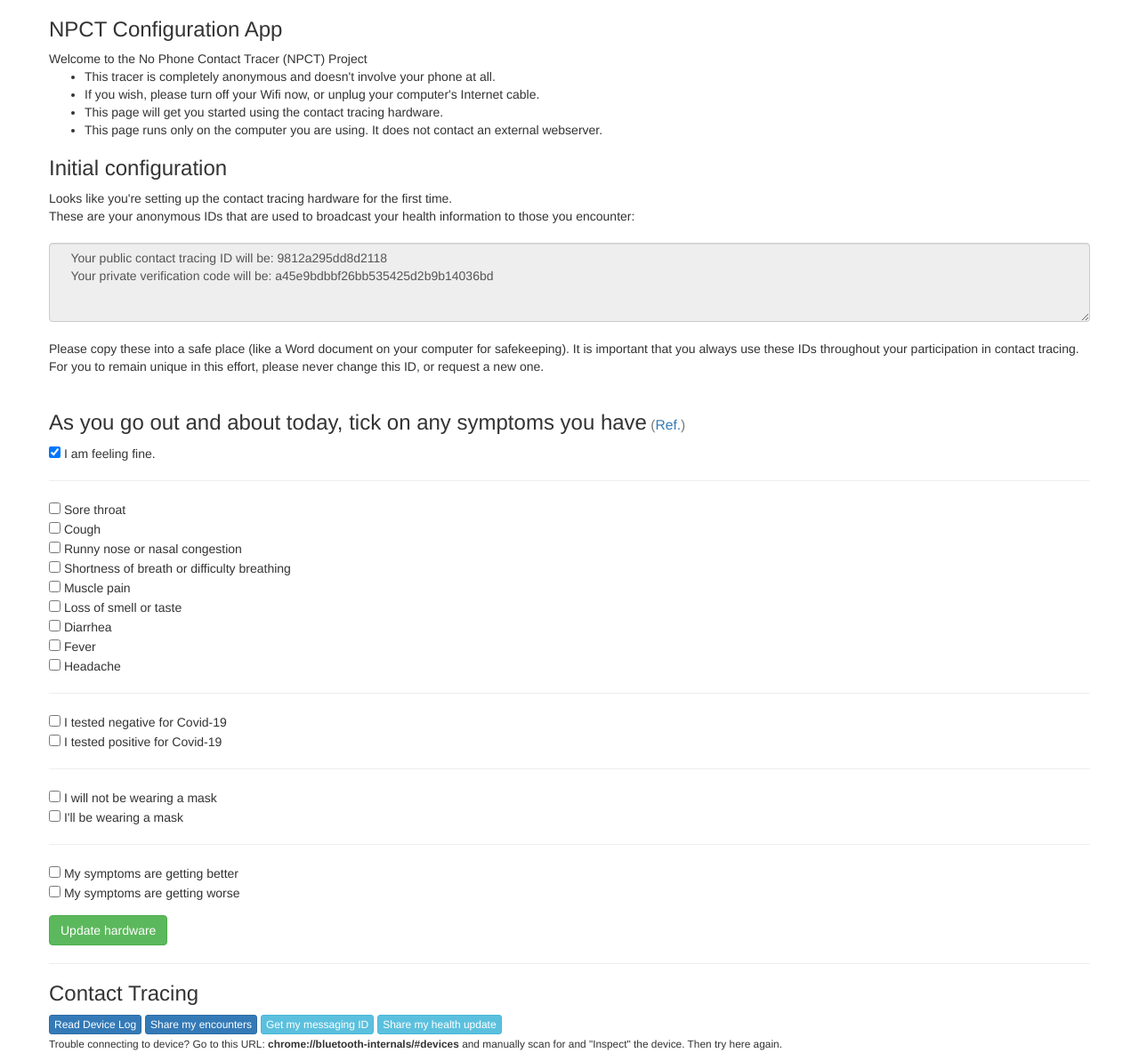
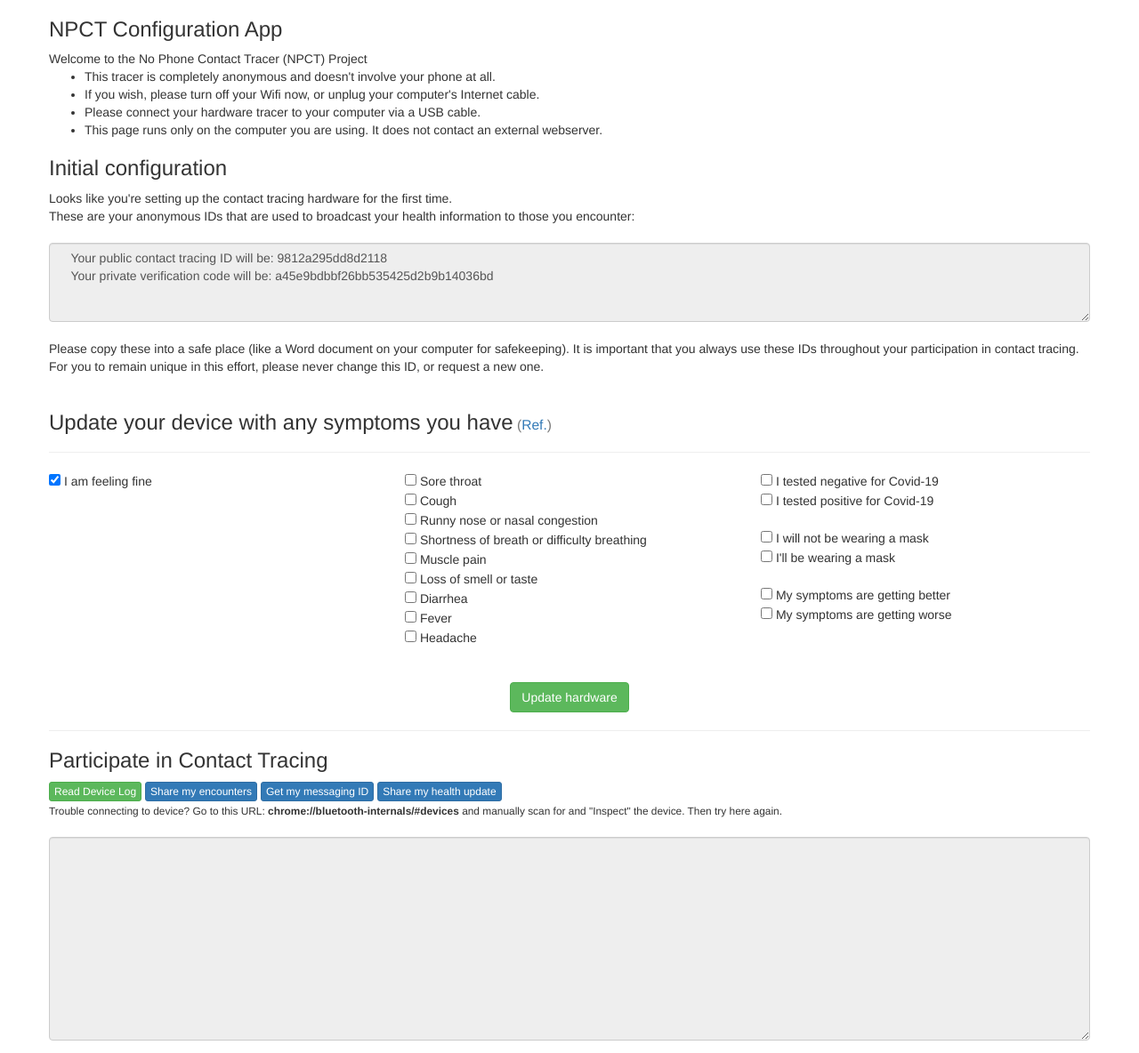
Before and after one commit to tbensky/npct, a plain HTML site: page configapp/config.html in a window 1280 px wide. Shown: the top 1184 px of the page at 89% size. Drawn offline with Linux system fonts and the light colour scheme.

Commit message:
tweaks to config.html

```diff
--- a/configapp/config.html
+++ b/configapp/config.html
@@ -1,15 +1,16 @@
 <!doctype html>
 
-<script type="text/javascript" src="md5.js"></script>
-<link rel="stylesheet" href="bootstrap-3.4.1.min.css">
-<script type="text/javascript" src="jquery-3.5.1.js"></script>
-<script src="bootstrap-3.4.1.min.js"></script>
 
 <html lang="en">
 <head>
   <meta charset="utf-8">
 
   <title>No Phone Contact Tracer (NPCT)</title>
+
+  <script type="text/javascript" src="md5.js"></script>
+  <link rel="stylesheet" href="bootstrap-3.4.1.min.css">
+  <script type="text/javascript" src="jquery-3.5.1.js"></script>
+  <script src="bootstrap-3.4.1.min.js"></script>
 
   <style>
     textarea
@@ -19,10 +20,10 @@
       overflow-x: scroll;
     }
   </style>
-
 </head>
 
 <body>
+
 
 <div class="container">
   <div class="row">
@@ -35,43 +36,39 @@
       <ul>
         <li> This tracer is completely anonymous and doesn't involve your phone at all.
         <li> If you wish, please turn off your Wifi now, or unplug your computer's Internet cable.
-        <li> This page will get you started using the contact tracing hardware.
+        <li> Please connect your hardware tracer to your computer via a USB cable.
         <li> This page runs only on the computer you are using. It does not contact an external webserver.
       </ul>
 
        <div id="content"></div>
 
-       <h3>As you go out and about today, tick on any symptoms you have<small> (<a href="https://www.who.int/publications/i/item/contact-tracing-in-the-context-of-covid-19">Ref.</a>)</small></h3>
+       <h3>Update your device with any symptoms you have<small> (<a href="https://www.who.int/publications/i/item/contact-tracing-in-the-context-of-covid-19">Ref.</a>)</small></h3>
 
       <div class="form-group">
+          <hr/>
+          <div class="row">
+            <div class="col-xs-4">
+              <input  class="form-check-input" type="checkbox" value="1" checked> I am feeling fine
+            </div>
 
-
-          <input  class="form-check-input" type="checkbox" value="1" checked> I am feeling fine.
-          <hr/>
-
+            <div class="col-xs-4">
               <input  class="form-check-input" type="checkbox" value="2"> Sore throat
               <br/>
-
 
               <input  class="form-check-input" type="checkbox" value="4"> Cough
               <br/>
 
-
               <input  class="form-check-input" type="checkbox" value="8"> Runny nose or nasal congestion
               <br/>
-
 
               <input  class="form-check-input" type="checkbox" value="16"> Shortness of breath or difficulty breathing
               <br/>
 
-
               <input  class="form-check-input" type="checkbox" value="32"> Muscle pain
               <br/>
 
-
               <input  class="form-check-input" type="checkbox" value="64"> Loss of smell or taste
               <br/>
-
 
               <input  class="form-check-input" type="checkbox" value="128"> Diarrhea
               <br/>
@@ -80,41 +77,43 @@
               <br/>
 
               <input  class="form-check-input" type="checkbox" value="512"> Headache
-          <hr/>
+            </div>
 
+           <div class="col-xs-4">
             <input  class="form-check-input" type="checkbox" value="1024"> I tested negative for Covid-19
             <br/>
 
-
             <input  class="form-check-input" type="checkbox" value="2048"> I tested positive for Covid-19
-          <hr/>
+            <br/>
+            <br/>
 
             <input  class="form-check-input" type="checkbox" value="4096"> I will not be wearing a mask
             <br/>
 
             <input  class="form-check-input" type="checkbox" value="8192"> I'll be wearing a mask
-          <hr/>
+            <br/>
+            <br/>
 
             <input  class="form-check-input" type="checkbox" value="16384"> My symptoms are getting better
             <br/>
 
             <input  class="form-check-input" type="checkbox" value="32768"> My symptoms are getting worse
+          </div>
 
-
-
+          <div class="col-xs-12" align="center">
+            <br/><br/>
+             <button class="btn btn-success" onclick="bt_update()">Update hardware</button>
+        </div>
+      </div>
     </div>
 
 
-
-
-      <p/>
-      <button class="btn btn-success" onclick="bt_update()">Update hardware</button>
       <hr/>
-      <h3>Contact Tracing</h3>
-      <button onclick="bt_read()" class="btn btn-primary btn-xs">Read Device Log</button>
+      <h3>Participate in Contact Tracing</h3>
+      <button onclick="bt_read()" class="btn btn-success btn-xs">Read Device Log</button>
       <button class="btn btn-primary btn-xs" onclick="$('#share').modal('show')">Share my encounters</button>
-      <button class="btn btn-info btn-xs" onclick="$('#id_info').modal('show')">Get my messaging ID</button>
-      <button class="btn btn-info btn-xs" onclick="update_health_id()">Share my health update</button>
+      <button class="btn btn-primary btn-xs" onclick="$('#id_info').modal('show')">Get my messaging ID</button>
+      <button class="btn btn-primary btn-xs" onclick="update_health_id()">Share my health update</button>
       <br/>
       <small>Trouble connecting to device?  Go to this URL: <b>chrome://bluetooth-internals/#devices</b> and manually scan for and "Inspect" the device. Then try here again.</small>
       <br/>
@@ -138,12 +137,10 @@
         <h4 class="modal-title">Share your contact tracing data</h4>
       </div>
       <div class="modal-body">
-        <p>
-         <br/>
         An added power of contact tracing is in sharing your encounters.
         <br/>
         <br/>
-        If you don't mind sharing your encounters (it's all anonymous), can you please paste the data below into the text-box you'll find at <a href="http://npctshare.org" target="_blank">npctshare.org</a>?
+        If you don't mind sharing your encounters (it's all anonymous), can you please paste the data below into the text-box you'll find at <a href="http://npctshare.org" target="_blank">npctshare.org</a>? (If the box is empty, click the "Read Device Log" button on the main screen first.)
         <br/>
         <br/>
         <textarea id="device_dump_uncoded" class="form-control" rows=10 readonly wrap="soft"></textarea>
@@ -164,8 +161,6 @@
         <h4 class="modal-title">Messaging ID</h4>
       </div>
       <div class="modal-body">
-        <p>
-        <br/>
         If you wish to send a message to those you encounter, you can do so at <a href="http://npctshare.org" target="_blank">npctshare.org</a>.
         <br/>
         <br/>
@@ -189,16 +184,13 @@
         <h4 class="modal-title">Share an update to my health</h4>
       </div>
       <div class="modal-body">
-        <p>
-        <br/>
-        If you wish to update those you've encountered with an update to your health, you can do so at <a href="http://npctshare.org" target="_blank">npctshare.org</a>.
+        If you wish to share an update to your health, with those you've encountered, you can do so at <a href="http://npctshare.org" target="_blank">npctshare.org</a>.
         <br/>
         <br/>
-        Be sure your health tick marks are updated before opening this window.
+        Be sure you update your health tick marks doing so.
         <br/>
         <br/>
-        Here is the Health-update code you'll need:
-        <br/>
+        <label for="health_update_id"> Here is the Health-update code you'll need:</label>
         <input type=text class="form-control" id="health_update_id" readonly>
         </p>
       </div>
```
Lines whose indentation alone changed are shown as unchanged.
